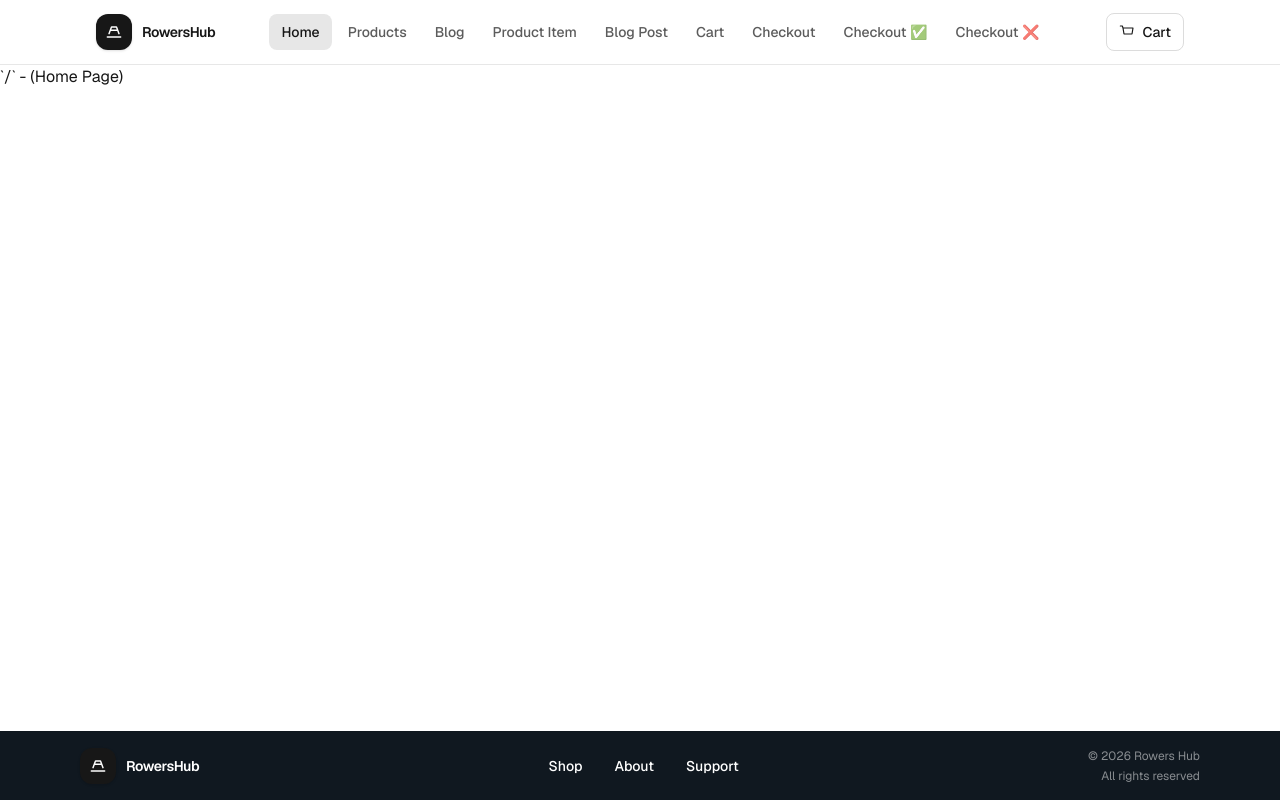
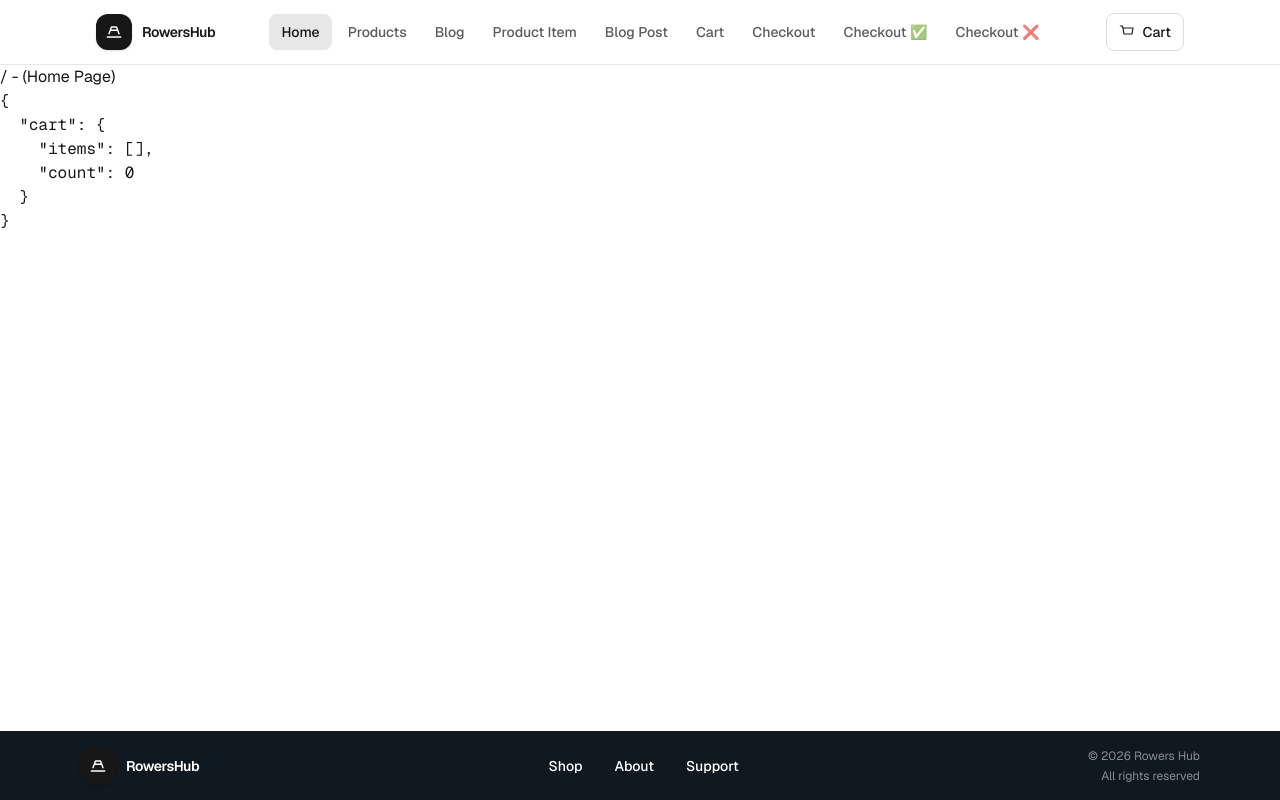
Before and after one commit to npranto/rowers-hub, a Next.js app: page / in a window 1280 px wide. Built offline with nearby package versions, Linux system fonts and the light colour scheme.

Commit message:
feat: add cart context and provider; integrate cart functionality into layout and home page

```diff
--- a/src/app/layout.tsx
+++ b/src/app/layout.tsx
@@ -3,6 +3,7 @@ import { Geist, Geist_Mono } from "next/font/google";
 import SiteHeader from "@/components/site-header";
 import SiteFooter from "@/components/site-footer";
 import "./globals.css";
+import { CartProvider } from "@/components/cart";
 
 const geistSans = Geist({
   variable: "--font-geist-sans",
@@ -30,9 +31,11 @@ export default function RootLayout({
       className={`${geistSans.variable} ${geistMono.variable} h-full antialiased`}
     >
       <body className="flex min-h-full flex-col font-sans">
-        <SiteHeader />
-        <main className="flex-1">{children}</main>
-        <SiteFooter />
+        <CartProvider>
+          <SiteHeader />
+          <main className="flex-1">{children}</main>
+          <SiteFooter />
+        </CartProvider>
       </body>
     </html>
   );
--- a/src/app/page.tsx
+++ b/src/app/page.tsx
@@ -1,3 +1,10 @@
+import { CartLogger } from '@/components/cart'
+
 export default function Home() {
-  return <h1> `/` - (Home Page)</h1>;
+  return (
+    <div>
+      <h1>/ - (Home Page)</h1>
+      <CartLogger />
+    </div>
+  )
 }
--- /dev/null
+++ b/src/components/cart/index.tsx
@@ -0,0 +1,80 @@
+'use client'
+
+import { createContext, useMemo, useState, type ReactNode, useContext } from 'react'
+import { type CartLine } from '@/types'
+import { normalizeQuantity } from '@/lib/cart'
+
+export interface CartContextValue {
+  items: CartLine[]
+  count: number
+  addItem: (itemId: string, quantity: number) => void
+  updateItem: (itemId: string, quantity: number) => void
+  removeItem: (itemId: string) => void
+  clearItems: () => void
+}
+
+export const CartContext = createContext<CartContextValue>({
+  items: [],
+  count: 0,
+  addItem: () => {},
+  updateItem: () => {},
+  removeItem: () => {},
+  clearItems: () => {},
+})
+
+export function CartProvider({ children }: { children: ReactNode }) {
+  const [items, setItems] = useState<CartLine[]>([])
+
+  const value = useMemo<CartContextValue>(() => {
+    return {
+      items,
+      count: items.reduce((acc, item) => acc + item.quantity, 0),
+
+      addItem: (itemId, quantity = 1) => {
+        setItems(prevItems => {
+          const existingItem = prevItems.find(item => item.slug === itemId)
+          if (existingItem) {
+            return prevItems.map(item =>
+              item.slug === itemId ? { ...item, quantity: item.quantity + quantity } : item,
+            )
+          }
+          return [...prevItems, { slug: itemId, quantity }]
+        })
+      },
+
+      updateItem: (itemId, quantity = 1) => {
+        setItems(prevItems => {
+          return prevItems.map(item =>
+            item.slug === itemId ? { ...item, quantity: normalizeQuantity(quantity) } : item,
+          )
+        })
+      },
+
+      removeItem: itemId => {
+        setItems(prevItems => {
+          return prevItems.filter(item => item.slug !== itemId)
+        })
+      },
+
+      clearItems: () => {
+        setItems([])
+      },
+    }
+  }, [items])
+
+  return <CartContext.Provider value={value}>{children}</CartContext.Provider>
+}
+
+export function CartLogger(): ReactNode {
+  const cart = useCart()
+  console.log('CartLogger', cart)
+  return <pre>{JSON.stringify({ cart }, null, 2)}</pre>
+}
+
+export function useCart(): CartContextValue {
+  const context = useContext(CartContext)
+  if (!context) {
+    throw new Error('useCart must be used within a CartProvider')
+  }
+  return context
+}
--- /dev/null
+++ b/src/lib/cart.ts
@@ -0,0 +1,35 @@
+import { CartLine, Product } from '@/types'
+import { getProductBySlug } from './products'
+
+export const CART_LOCAL_STORAGE_KEY = 'rowers-hub-cart'
+
+export function normalizeQuantity(quantity: number): number {
+  if (!Number.isFinite(quantity) || quantity < 0) return 1
+  return Math.max(Math.min(Math.floor(quantity), 10), 1)
+}
+
+export type CartLineWithProduct = {
+  product: Product
+  quantity: number
+  lineTotal: number
+}
+
+export function getCartLinesWithProducts(items: CartLine[]): CartLineWithProduct[] {
+  return items
+    .map(item => {
+      const product = getProductBySlug(item.slug)
+      if (!product) return null
+      const quantity = normalizeQuantity(item.quantity)
+      const lineTotal = product.price * quantity
+      return {
+        product,
+        quantity,
+        lineTotal,
+      }
+    })
+    .filter((item): item is CartLineWithProduct => item !== null)
+}
+
+export function getCartSubtotal(items: CartLine[]): number {
+  return getCartLinesWithProducts(items).reduce((acc, item) => acc + item.lineTotal, 0)
+}
```
Also changed, not shown: src/lib/products.ts (+53 -58 lines), src/types/index.ts (+31 -34 lines), 1 other file (tests, documents, lock files or other folders).
